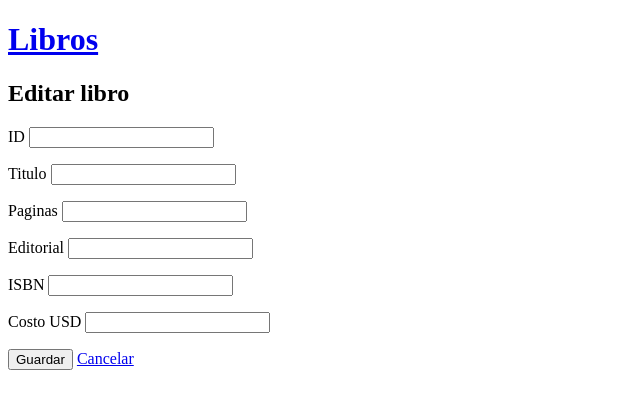
After one commit to SantiagoTorricella/TP_Sistemas_Operativos, a Flask app: template web/templates/edit.html in a window 1280 px wide. The commit adds this page. Shown: the top 409 px of the page, without its empty margins (0-640 px from the left). Run offline with Flask 3, Linux system fonts and the light colour scheme; the template is opened without the code that fills it, so the values that code supplies are empty.

Commit message:
Template de edit + modificar y eliminar en python

```diff
--- a/web/app.py
+++ b/web/app.py
@@ -1,6 +1,6 @@
 import os
 
-from flask import Flask, flash, redirect, render_template, request
+from flask import Flask, abort, flash, redirect, render_template, request
 from pymongo import MongoClient
 from pymongo.errors import DuplicateKeyError
 
@@ -63,3 +63,36 @@ def crear():
     except DuplicateKeyError:
         flash(f"Ya existe un libro con id {datos['id']}")
     return redirect("/")
+
+
+@app.route("/libros/<int:id>/editar")
+def editar(id):
+    libro = coleccion.find_one({"id": id})
+    if libro is None:
+        abort(404)
+    return render_template("edit.html", libro=libro)
+
+
+@app.route("/libros/<int:id>/editar", methods=["POST"])
+def actualizar(id):
+    try:
+        datos = leer_form(request.form)
+        # si el nuevo id ya lo tiene otro libro, lanza DuplicateKeyError
+        resultado = coleccion.update_one({"id": id}, {"$set": datos})
+    except ValueError as e:
+        flash(str(e))
+        return redirect(f"/libros/{id}/editar")
+    except DuplicateKeyError:
+        flash(f"Ya existe un libro con id {datos['id']}")
+        return redirect(f"/libros/{id}/editar")
+    if resultado.matched_count == 0:
+        abort(404)
+    flash(f"Libro {datos['id']} modificado")
+    return redirect("/")
+
+
+@app.route("/libros/<int:id>/eliminar", methods=["POST"])
+def eliminar(id):
+    coleccion.delete_one({"id": id})
+    flash(f"Libro {id} eliminado")
+    return redirect("/")
--- /dev/null
+++ b/web/templates/edit.html
@@ -0,0 +1,15 @@
+{% extends "base.html" %}
+
+{% block contenido %}
+<h2>Editar libro {{ libro.id }}</h2>
+<form method="post" action="/libros/{{ libro.id }}/editar">
+    <p><label>ID <input name="id" type="number" value="{{ libro.id }}" required></label></p>
+    <p><label>Titulo <input name="titulo" value="{{ libro.titulo }}" required></label></p>
+    <p><label>Paginas <input name="cantidad_paginas" type="number" value="{{ libro.cantidad_paginas }}" required></label></p>
+    <p><label>Editorial <input name="editorial" value="{{ libro.editorial }}" required></label></p>
+    <p><label>ISBN <input name="isbn" value="{{ libro.isbn }}" required></label></p>
+    <p><label>Costo USD <input name="costo_usd" type="number" step="any" value="{{ libro.costo_usd }}" required></label></p>
+    <button type="submit">Guardar</button>
+    <a href="/">Cancelar</a>
+</form>
+{% endblock %}
```
Also changed, not shown: web/templates/index.html (+7 -1 lines).
